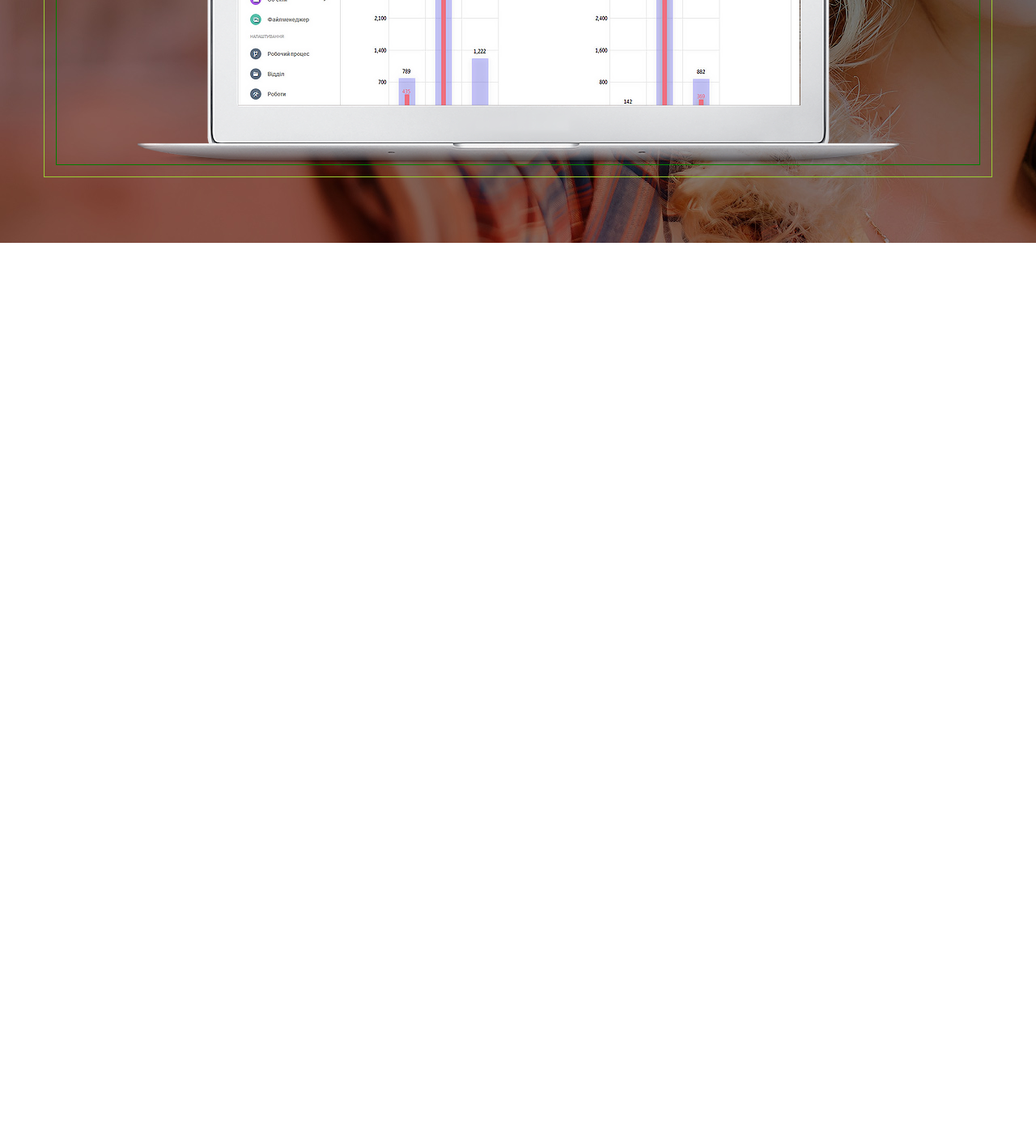
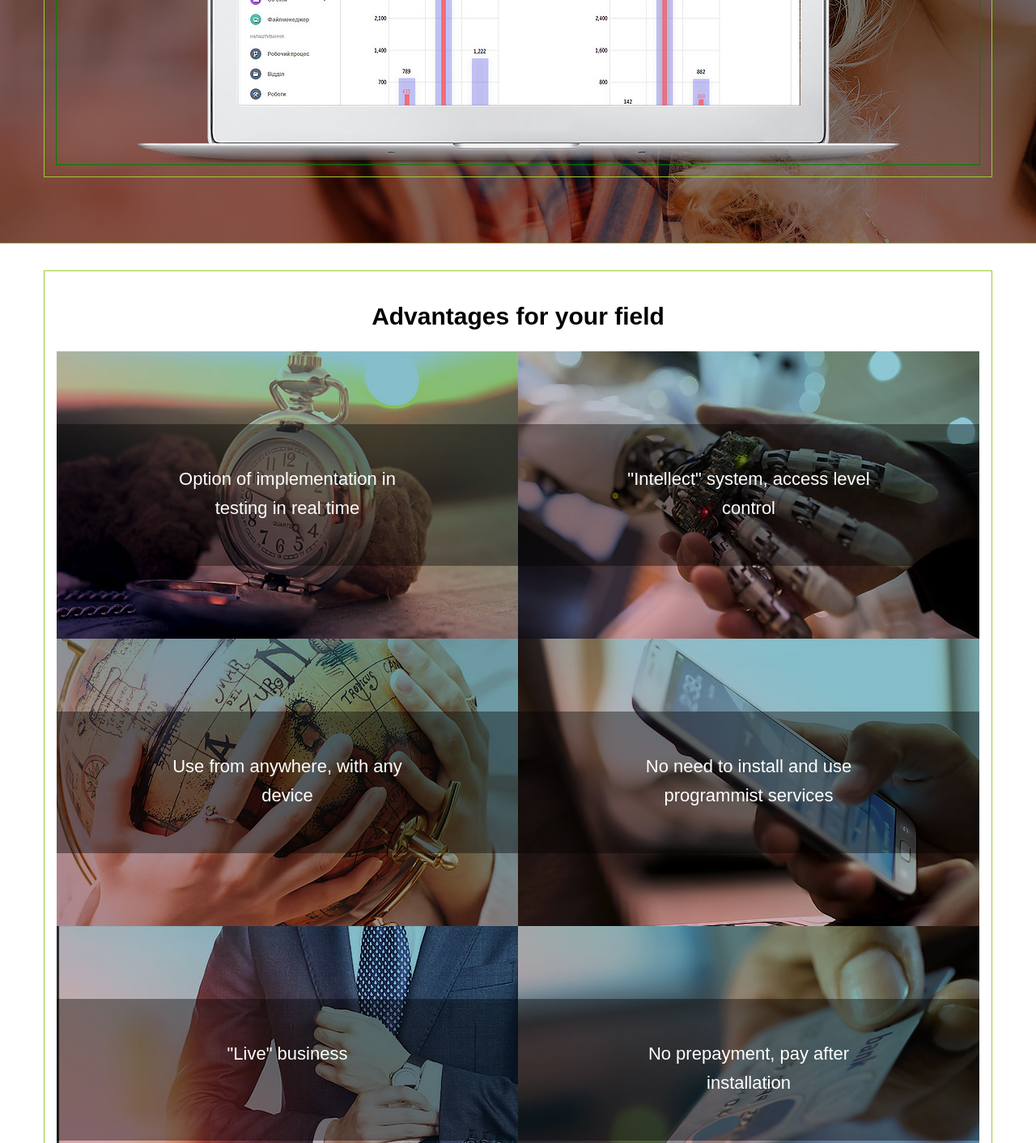
Before and after one commit to nadyawyn/prengi, a website: page src/index.html in a window 1280 px wide. Shown: the part 2194-3606 px from the top of the page at 81% size. Before the commit the page ends 2494 px from the top, so only its background shows below. Drawn offline with nearby package versions, Linux system fonts and the light colour scheme; files that its build step writes are made by us from their sources.

Commit message:
Added Advantages section

```diff
--- a/src/index.html
+++ b/src/index.html
@@ -122,7 +122,7 @@
 				</ul>
 				<div class="features__divider">
 
-					<h2 class="features__title_main">With Prengi:</h2>
+					<h2 class="title_black features__title_main">With Prengi:</h2>
 				</div>
 				<ul class="features__list features__after">
 					<li>
@@ -147,7 +147,7 @@
 		</section>
 		<section class="solutions">
 			<div class="container">
-				<h2 class="solutions__title">Prengi provides expert solutions for you field</h2>
+				<h2 class="title title_white solutions__title">Prengi provides expert solutions for you field</h2>
 				<ul class="solutions__tabs">
 					<li class="solutions__tabs-item"><a href="#">Prengi Production</a></li>
 					<li class="solutions__tabs-item"><a href="#">Prengi FMC</a></li>
@@ -169,6 +169,32 @@
 			</div>
 
 		</section>
+		<section class="advantages">
+			<div class="container">
+				<h2 class="title title_black advantages__title">Advantages for your field</h2>
+				<ul class="advantages__list">
+					<li class="advantages__list-item"
+						style="background: url(img/adv/001.jpg) center center/cover no-repeat;">
+						<a href="#">Option of implementation in testing in real time</a></li>
+					<li class="advantages__list-item"
+						style="background: url(img/adv/002.jpg) center center/cover no-repeat;">
+						<a href="#">"Intellect" system, access level control</a></li>
+					<li class="advantages__list-item"
+						style="background: url(img/adv/003.jpg) center center/cover no-repeat;">
+						<a href="#">Use from anywhere, with any device</a></li>
+					<li class="advantages__list-item"
+						style="background: url(img/adv/004.jpg) center center/cover no-repeat;">
+						<a href="#">No need to install and use programmist services</a></li>
+					<li class="advantages__list-item"
+						style="background: url(img/adv/005.jpg) center center/cover no-repeat;">
+						<a href="#">"Live" business</a></li>
+					<li class="advantages__list-item"
+						style="background: url(img/adv/006.jpg) center center/cover no-repeat;">
+						<a href="#">No prepayment, pay after installation</a></li>
+				</ul>
+			</div>
+
+		</section>
 	</main>
 </body>
 
--- /dev/null
+++ b/src/sass/blocks/_advantages.scss
@@ -0,0 +1,34 @@
+.advantages {
+	margin: 35px 0;
+
+	&__list {
+		@include reset-list;
+
+		display: grid;
+		grid-template-columns: 1fr 1fr;
+		grid-template-rows: auto;
+
+		&-item {
+			height: 355px;
+
+			a {
+				display: block;
+				width: 100%;
+				text-align: center;
+				padding: 50px 120px;
+				margin-top: 90px;
+				min-height: 175px;
+				color: #fff;
+				font-size: 22px;
+				line-height: 36px;
+				text-decoration: none;
+
+				background-color: rgba($color: #000000, $alpha: .4);
+
+				&:hover {
+					text-decoration: underline;
+				}
+			}
+		}
+	}
+}
--- a/src/sass/blocks/_solutions.scss
+++ b/src/sass/blocks/_solutions.scss
@@ -5,13 +5,6 @@
 	padding-top: 35px;
 
 	outline: 1px solid yellowgreen;
-
-	&__title {
-		text-align: center;
-		font-size: 30px;
-		color: #ffffff;
-		font-weight: 300px;
-	}
 
 	&__tabs {
 		@include reset-list;
--- a/src/sass/style.scss
+++ b/src/sass/style.scss
@@ -15,8 +15,23 @@
 	outline: 1px solid yellowgreen;
 }
 
+.title {
+	text-align: center;
+	font-size: 30px;
+	font-weight: 600;
+
+	&_white {
+		color: #ffffff;
+	}
+
+	&_black {
+		color: #000000;
+	}
+}
+
 @import "blocks/buttons";
 @import "blocks/contacts";
 @import "blocks/header";
 @import "blocks/features";
 @import "blocks/solutions";
+@import "blocks/advantages";
```
Also changed, not shown: dist/css/style.min.css, dist/img/adv/001.jpg (added), dist/img/adv/002.jpg (added), dist/img/adv/003.jpg (added), dist/img/adv/004.jpg (added), dist/img/adv/005.jpg (added), dist/img/adv/006.jpg (added), dist/index.html, src/img/adv/001.jpg (added), src/img/adv/002.jpg (added), src/img/adv/003.jpg (added), src/img/adv/004.jpg (added), src/img/adv/005.jpg (added), src/img/adv/006.jpg (added).
